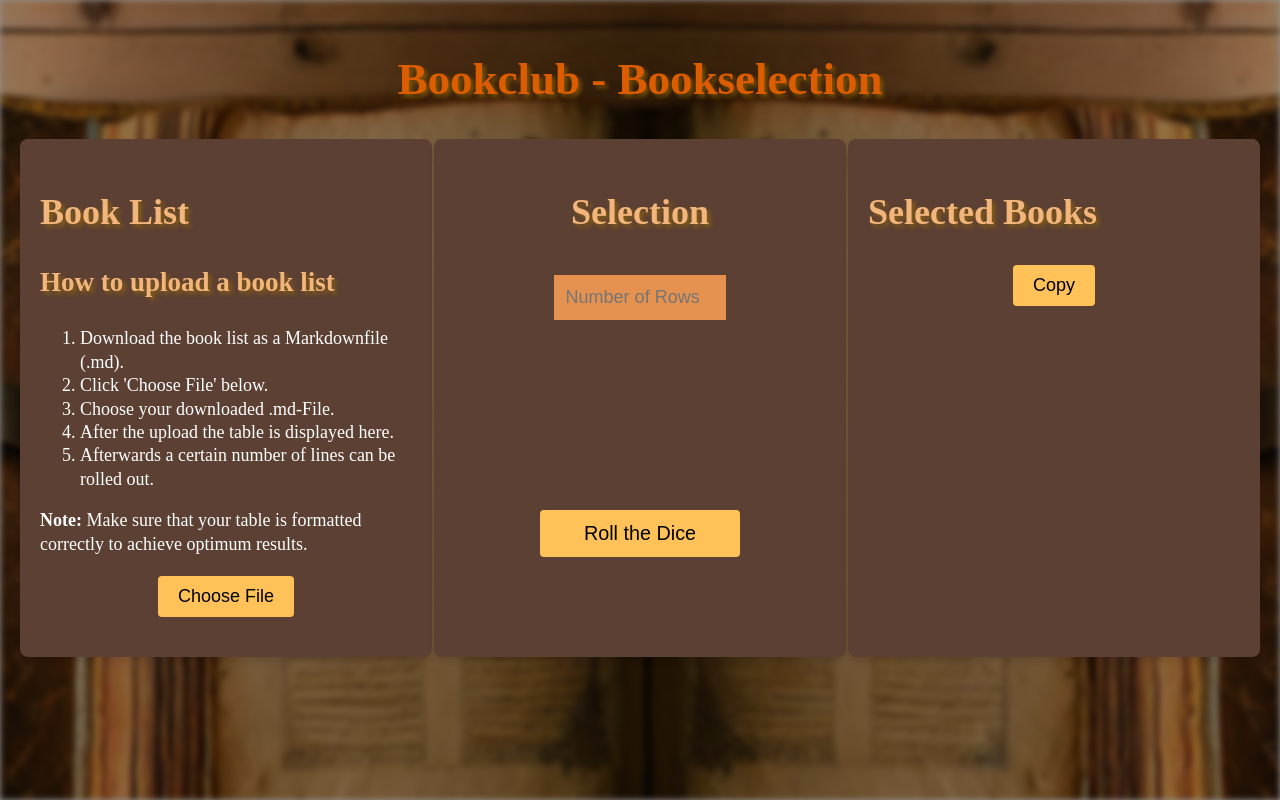
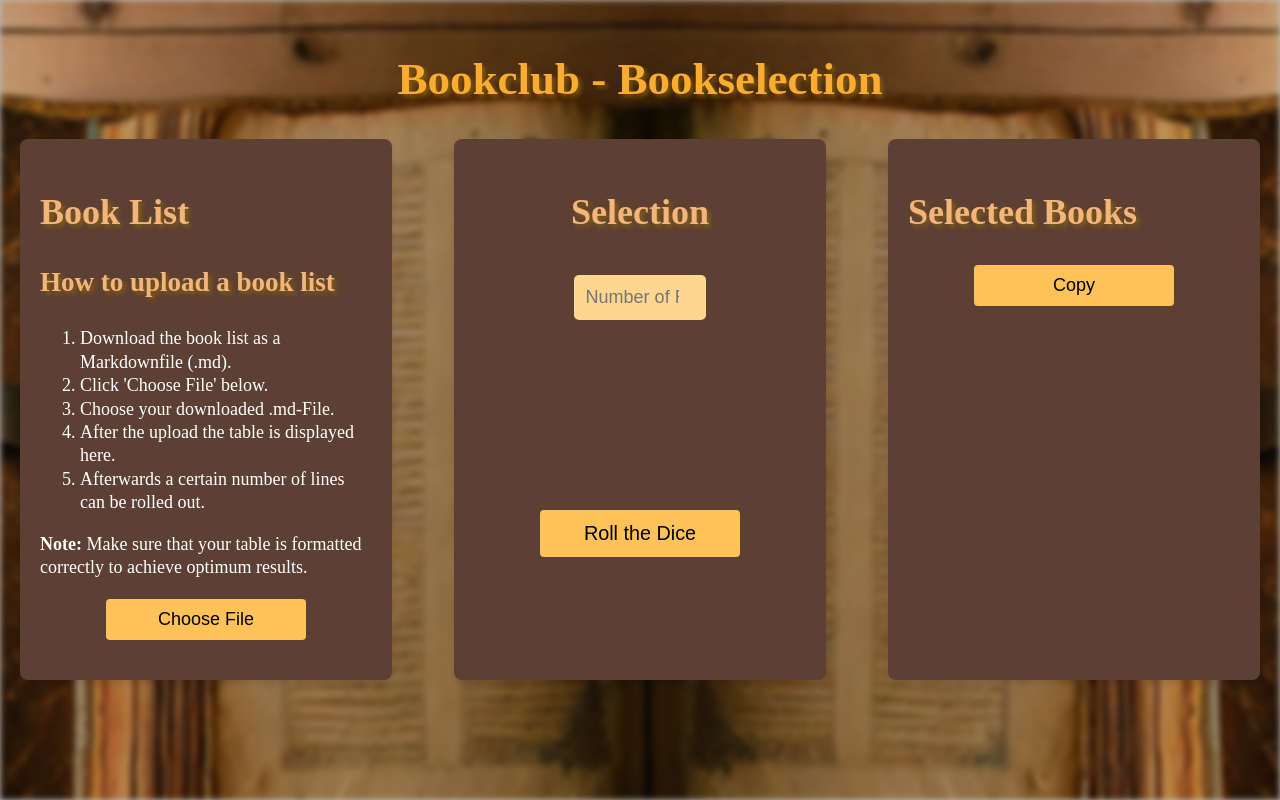
Before and after one commit to thhaase/bookclub_bookselection, a plain HTML site: page index.html in a window 1280 px wide. Drawn offline with Linux system fonts and the light colour scheme.

Commit message:
responsive design

```diff
--- a/index.html
+++ b/index.html
@@ -9,7 +9,7 @@
 <body>
     <div class="background"></div>
         <div class="content">
-            <h1 style="color: rgb(220, 92, 0);">Bookclub - Bookselection</h1>
+            <h1 style="color: rgb(249, 172, 47);">Bookclub - Bookselection</h1>
             <div class="container">
                 <div class="card" id="leftCard">
                     <h2>Book List</h2>
--- a/styles.css
+++ b/styles.css
@@ -1,11 +1,11 @@
 body, html {
     color: white;
-    font-size: 18px; /* Increased from 18px */
+    font-size: 16px;
     line-height: 1.3;
     margin: 0;
     padding: 0;
     height: 100%;
-    overflow: hidden;
+    overflow-x: hidden;
 }
 
 .background {
@@ -29,62 +29,57 @@ body, html {
     bottom: 0;
     overflow: auto;
     padding: 20px;
-    background-color: rgba(6, 4, 0, 0.429); /* Adjust for desired overlay effect */
+    background-color: rgba(6, 4, 0, 0.256);
+    box-sizing: border-box;
 }
 
 .container {
     position: relative;
     z-index: 1;
-    /* Keep your existing styles for .container */
+    display: flex;
+    flex-direction: column;
+    gap: 20px;
 }
 
 .card {
     background-color: rgb(92, 64, 51);
-    /* Other existing styles */
+    border-radius: 8px;
+    padding: 20px;
+    box-shadow: 0 4px 6px rgba(0, 0, 0, 0.1);
+    flex-basis: auto;
+    width: 100%;
+    box-sizing: border-box;
 }
 
 h1, h2, h3 {
     color: #f2b57b;
     text-shadow: 3px 3px 4px rgba(162, 114, 0, 0.598);
-    /* Other existing styles */
 }
 
 h1 {
     text-align: center;
     color: #f2b57b;
-    font-size: 2.5em; /* Relative to the new base font size */
+    font-size: 2em;
 }
 
 h2 {
-    font-size: 2em; /* Relative to the new base font size */
+    font-size: 1.5em;
 }
 
 h3 {
-    font-size: 1.5em; /* Relative to the new base font size */
-}
-
-.container {
-    display: flex;
-    justify-content: space-between;
-    margin-bottom: 20px;
-}
-
-.card {
-    flex-basis: 30%;
-    background-color: rgb(92, 64, 51);
-    border-radius: 8px;
-    padding: 20px;
-    box-shadow: 0 4px 6px rgba(0, 0, 0, 0.1);
+    font-size: 1.2em;
 }
 
 table {
     width: 100%;
     border-collapse: collapse;
+    overflow-x: auto;
+    display: block;
 }
 
 th, td {
     border: 2px solid #2e1200;
-    padding: 10px; /* Increased from 8px for better spacing */
+    padding: 10px;
     text-align: left;
 }
 
@@ -107,8 +102,11 @@ th {
     border: none;
     border-radius: 4px;
     cursor: pointer;
+    width: 100%;
+    max-width: 200px;
 }
-.custom-file-button:hover {
+
+#customFileButton:hover {
     background-color: #ffa305;
 }
 
@@ -117,21 +115,26 @@ th {
     margin-top: 10px;
     font-style: italic;
 }
+
 #rowCount {
     width: 100%;
-    padding: 12px; /* Increased from 10px */
+    max-width: 200px;
+    padding: 12px;
     margin-top: 10px;
-    font-size: 1em; /* Relative to the new base font size */
+    font-size: 1em;
     border: 0px;
-    background-color: #ffa357d6;
+    border-radius: 5px;
+    background-color: #ffd690;
+    box-sizing: border-box;
 }
 
 #rollButton {
     display: block;
-    width: 200px;
+    width: 100%;
+    max-width: 200px;
     margin: 20px auto;
-    padding: 12px; /* Increased from 10px */
-    font-size: 1.1em; /* Relative to the new base font size */
+    padding: 12px;
+    font-size: 1.1em;
     background-color: #ffc259;
     color: black;
     border: none;
@@ -177,7 +180,7 @@ th {
         transform: rotate(0deg);
     }
     100% {
-        top: calc(100% - 44px); /* Adjusted to account for border */
+        top: calc(100% - 44px);
         transform: rotate(360deg);
     }
 }
@@ -193,6 +196,8 @@ th {
     border-radius: 4px;
     cursor: pointer;
     transition: background-color 0.3s;
+    width: 100%;
+    max-width: 200px;
 }
 
 .copy-button:hover {
@@ -204,3 +209,45 @@ th {
     text-align: center;
     margin-top: 10px;
 }
+
+/* Media Queries for larger screens */
+@media screen and (min-width: 768px) {
+    body, html {
+        font-size: 18px;
+    }
+
+    .container {
+        flex-direction: row;
+        justify-content: space-between;
+    }
+
+    .card {
+        flex-basis: 30%;
+    }
+
+    table {
+        display: table;
+        overflow-x: visible;
+    }
+
+    h1 {
+        font-size: 2.5em;
+    }
+
+    h2 {
+        font-size: 2em;
+    }
+
+    h3 {
+        font-size: 1.5em;
+    }
+}
+
+/* Additional responsive adjustments for very small screens */
+@media screen and (max-width: 480px) {
+    .dice {
+        width: 30px;
+        height: 30px;
+        font-size: 14px;
+    }
+}
```
